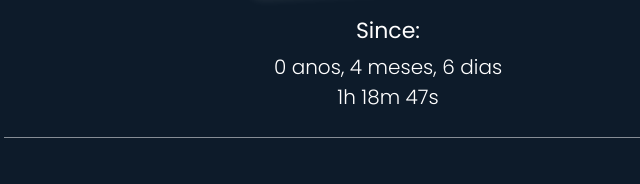
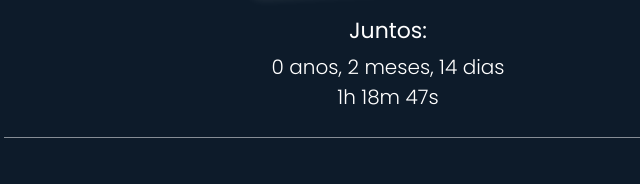
Before and after one commit to daniferdev/Love-Timing, a plain HTML site: page index.html in a window 1280 px wide. Shown: the part 282-466 px from the top of the page, 252-892 px from the left. Drawn offline with Linux system fonts and the light colour scheme.

Commit message:
update title cronometer

```diff
--- a/index.html
+++ b/index.html
@@ -97,7 +97,7 @@
 </head>
 <body>
     <img src="picture/vida.png" alt="Nós dois">
-    <h2>Since:</h2>
+    <h2>Juntos:</h2>
     <div id="timer"></div>
     <div class="separator"></div>
     <p class="romantic-message">
@@ -115,7 +115,7 @@
     <iframe style="border-radius:12px" src="https://open.spotify.com/embed/track/2bidvM5hM1LGiEDkgp0EUz?utm_source=generator&theme=0" width="100%" height="152" frameBorder="0" allowfullscreen="" allow="autoplay; clipboard-write; encrypted-media; fullscreen; picture-in-picture" loading="lazy"></iframe>
    <script>
         function updateTimer() {
-            const startDate = new Date(2024, 10, 27);
+            const startDate = new Date(2025, 0, 18)
             const now = new Date();
             let diff = now - startDate;
 
```
